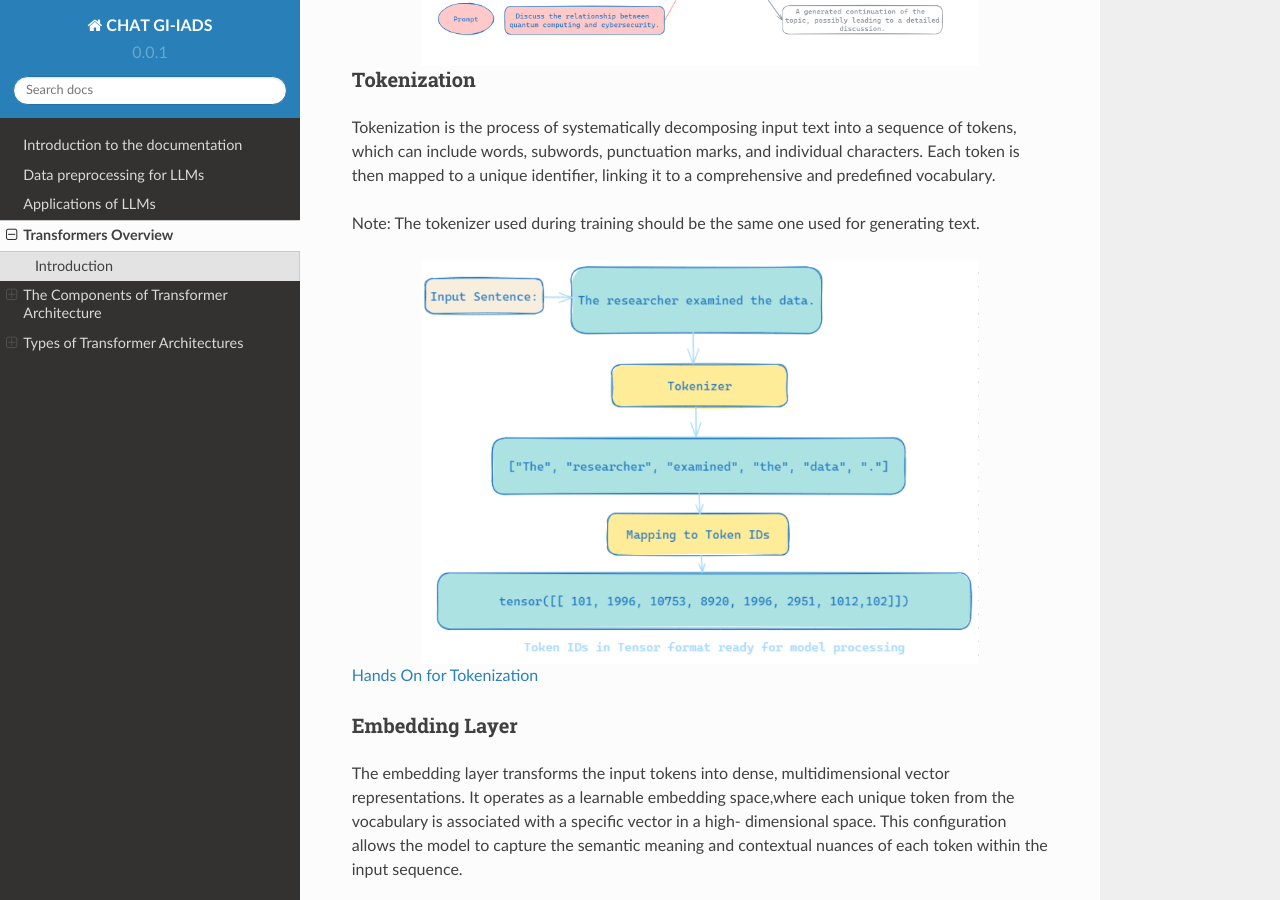
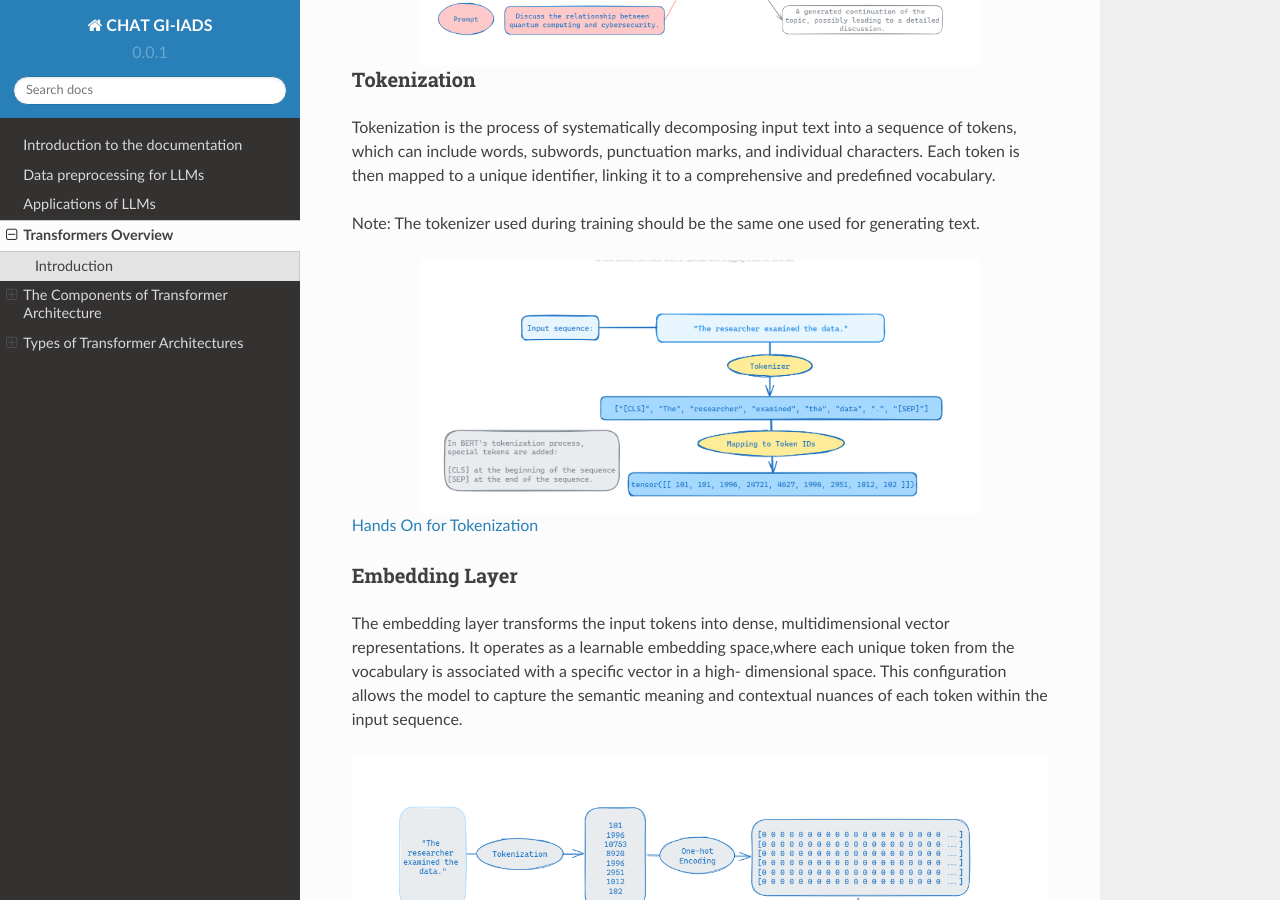
Before and after one commit to MasrourTawfik/chat-gi-iads, a Sphinx documentation site: the page built from docs/source/Understanding-the-Architecture-of-Transformers.rst, in a window 1280 px wide and 900 px high, scrolled down 1436 px. Built offline with Sphinx 7.4.7 and the Read the Docs theme 2.0.0, drawn with Linux system fonts in a browser that asks for light colours.

Commit message:
test10000000000000000000

```diff
--- a/docs/source/Understanding-the-Architecture-of-Transformers.rst
+++ b/docs/source/Understanding-the-Architecture-of-Transformers.rst
@@ -34,7 +34,7 @@ individual characters. Each token is then mapped to a unique identifier, linking
 Note: The tokenizer used during training should be the same one used for
 generating text.
 
-.. figure:: ../Images/Tokenization.png
+.. figure:: ../Images/tokenizationfinal.png
    :width: 80%
    :alt: Transformer architecture
    :align: center
```
Also changed, not shown: docs/Images/tokenizationfinal.png (added).
